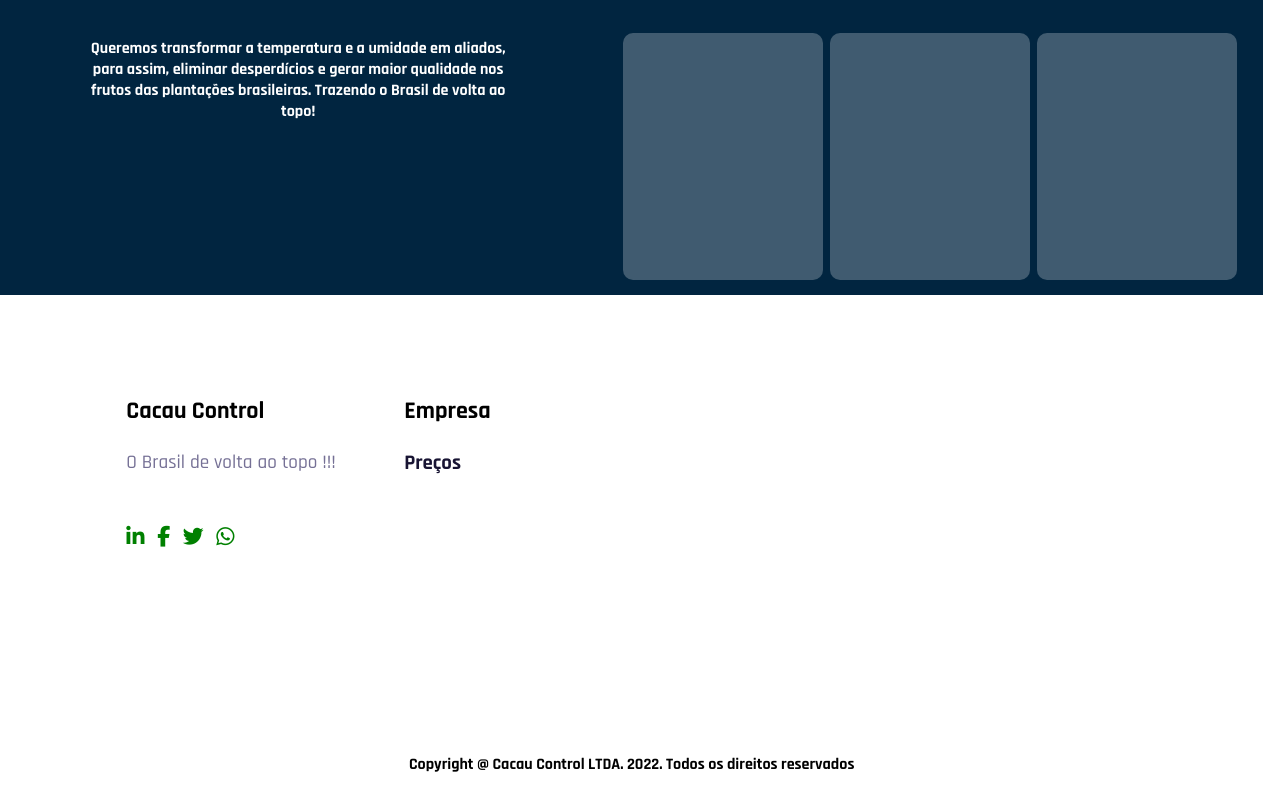
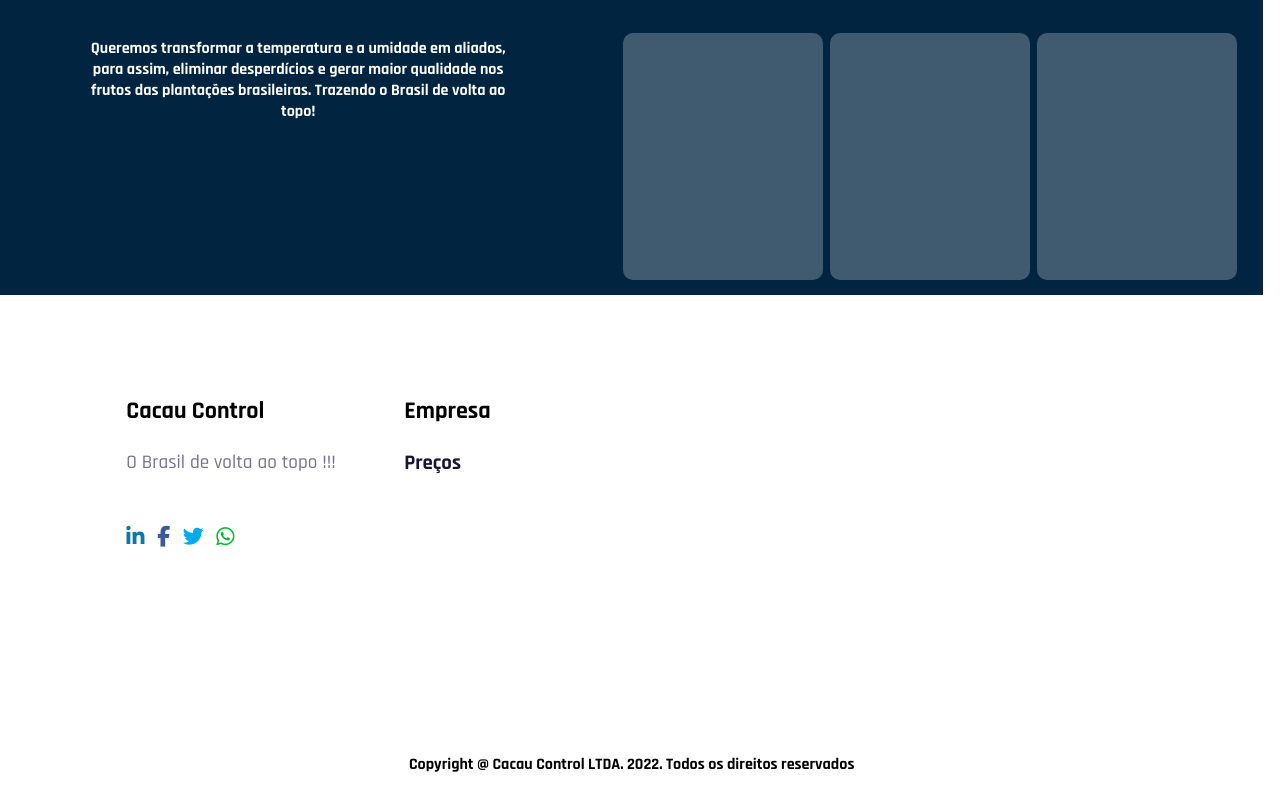
Before and after one commit to Grupo3-1ADSC/Cacau-Control, a plain HTML site: page ContentWeb/web/index.html in a window 1280 px wide. Shown: the part 4789-5577 px from the top of the page. Drawn offline with Linux system fonts and the light colour scheme.

Commit message:
cores dos icones

```diff
--- a/ContentWeb/web/styles/styleWeb.css
+++ b/ContentWeb/web/styles/styleWeb.css
@@ -593,6 +593,20 @@ footer{
     color: #1b14e0;
 }
 
+.fa-twitter{
+    color: #00acee;
+}
+.fa-facebook{
+    color: #3b5998
+}
+
+.fa-linkedin{
+    color: #0e76a8
+}
+.fa-whatsapp{
+    color: #00bb2d;
+}
+
 .divCopy{
     display: flex;
     justify-content: flex-end;
```
